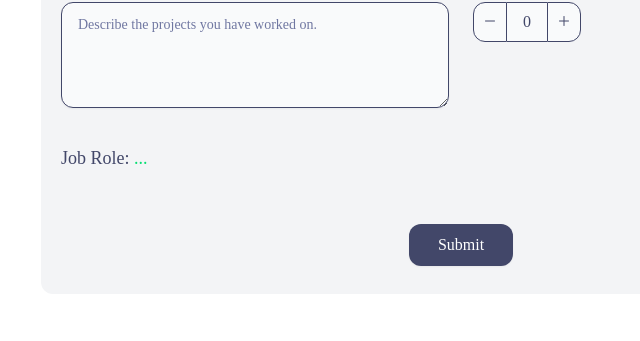
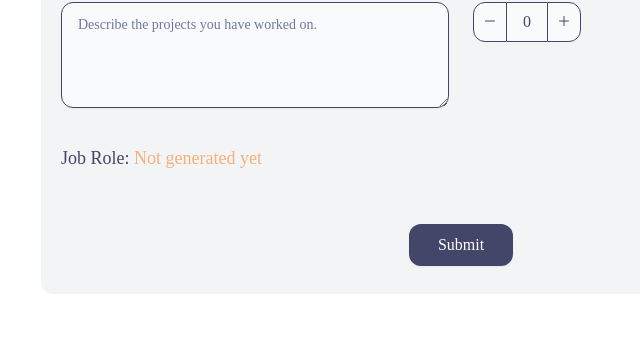
Before and after one commit to yonathanfrans/Smart-Recruit, a Flask app: template templates/profile.html in a window 1280 px wide. Shown: the part 2408-2749 px from the top of the page, without its empty margins (327-967 px from the left). Run offline with Flask 3, Linux system fonts and the light colour scheme; the template is opened without the code that fills it, so the values that code supplies are empty; parts of the project's set-up code (start-up, migrations or seed data) failed here and were passed over; some libraries are stand-ins or nearby versions.

Commit message:
- fix object-fit image profile di profile - add required input image di register

```diff
--- a/templates/profile.html
+++ b/templates/profile.html
@@ -109,7 +109,7 @@
       >
         <!-- input image -->
         <img
-          class="size-50 rounded-full"
+          class="size-50 rounded-full object-cover"
           src="{% if profile.image %}
               {{ url_for('static', filename='uploads/profile/' ~ profile.image) }}
               {% else %}
@@ -614,7 +614,7 @@
 
         <!-- Job Role -->
         <h3 class="my-3 text-lg text-second-color">
-          Job Role: <span class="text-green-400">...</span>
+          Job Role: <span class="text-fourth-color">{{ job.job_role if job and job.job_role else 'Not generated yet' }}</span>
         </h3>
       </div>
       <!-- Button Submit -->
--- a/templates/register.html
+++ b/templates/register.html
@@ -31,6 +31,7 @@
         name="image"
         type="file"
         accept=".jpg,.png,.jpeg"
+        required
       />
       <p class="m-2 text-sm text-third-color" id="file_input_help">
         Only allowed (PNG, JPG, or JPEG).
```
